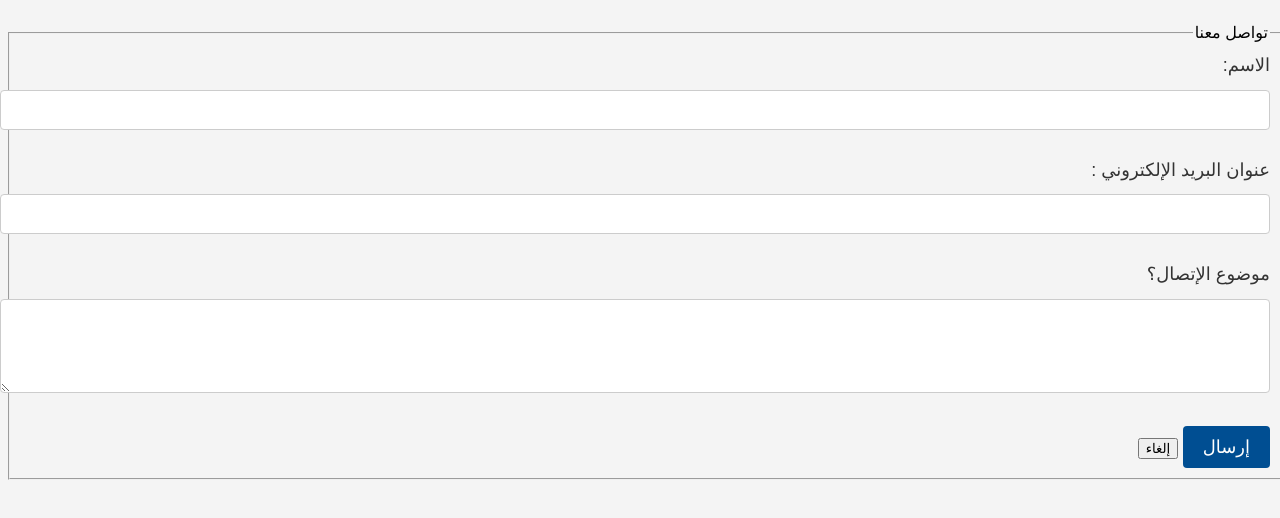
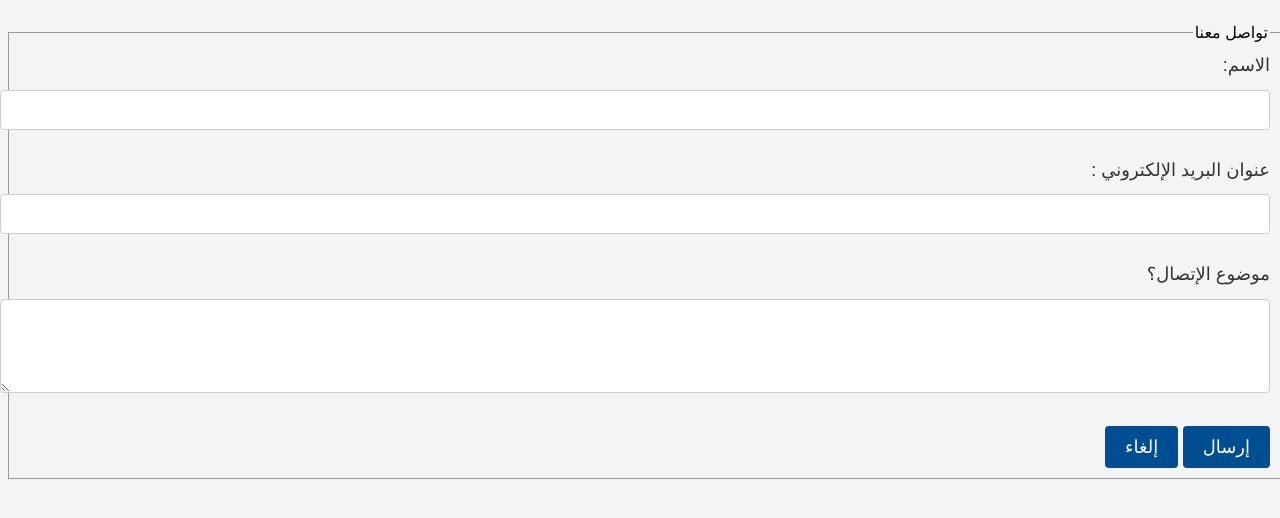
Before and after one commit to fsaadly12/my-first-project, a plain HTML site: page contact-us.html in a window 1280 px wide. Drawn offline with Linux system fonts and the light colour scheme.

Commit message:
Update style1.css

```diff
--- a/style1.css
+++ b/style1.css
@@ -192,7 +192,7 @@ form label {
     border-radius: 4px;
 }
 
-form input[type="submit"] {
+form input[type="submit"],form input[type="reset"] {
     background-color: #004e92;
     color: white;
     padding: 10px 20px;
```
